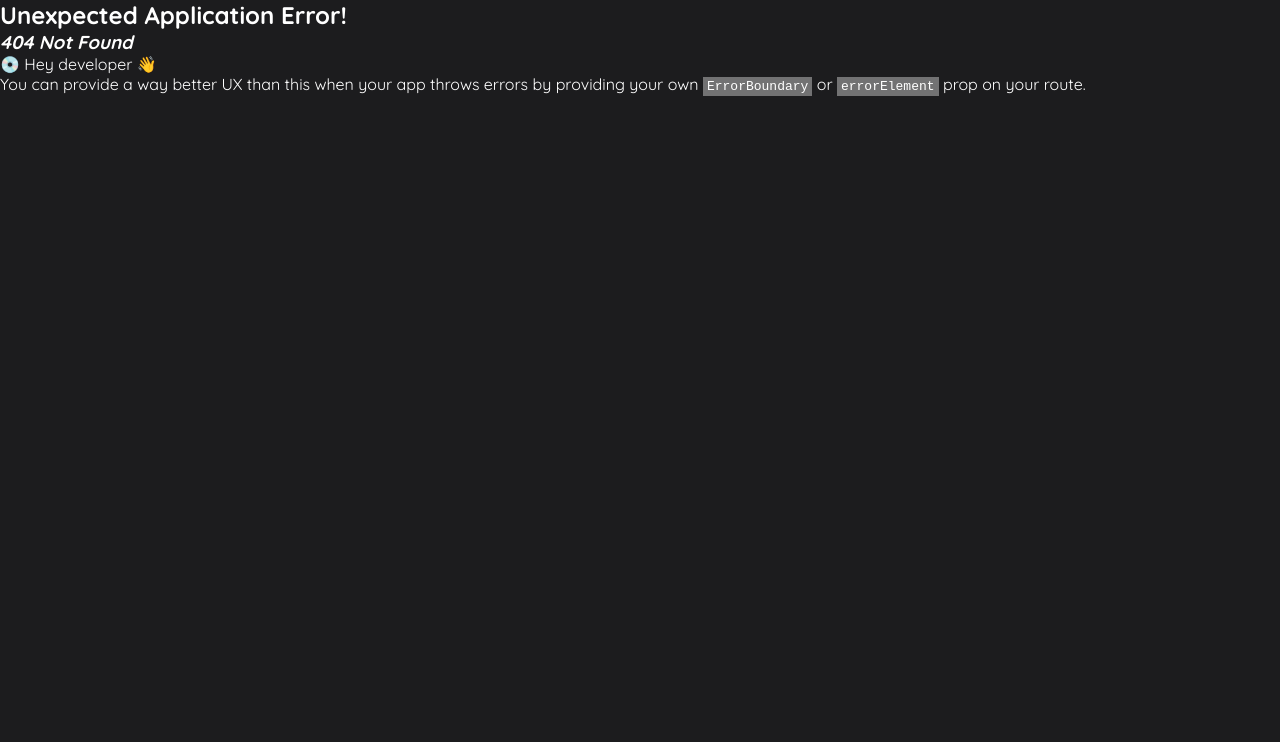
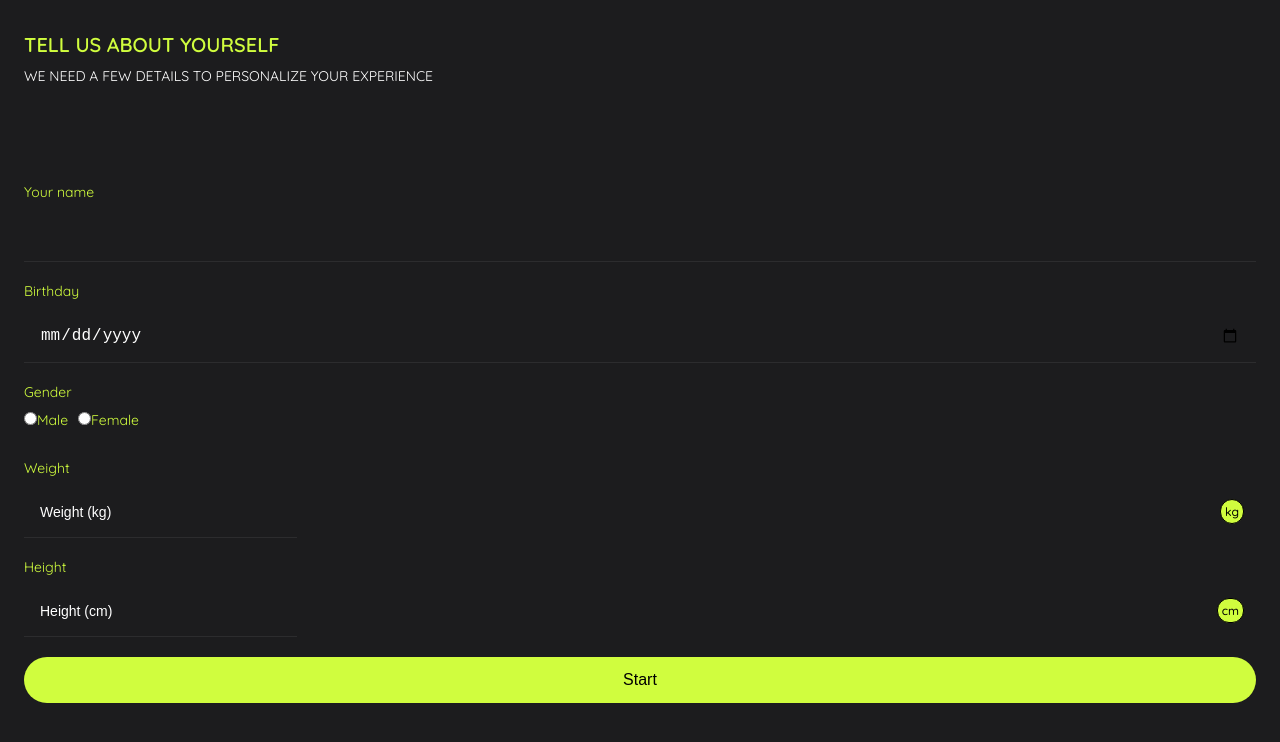
Before and after one commit to TackoBracko/crossfit-tracker-app-react-ts, a React (Vite) app: page /on-bording in a window 1280 px wide. Before the commit this address had no page. Shown: the top 742 px of the page. Built offline with nearby package versions, Linux system fonts and the light colour scheme.

Commit message:
Onbording page

```diff
--- a/src/App.tsx
+++ b/src/App.tsx
@@ -8,6 +8,7 @@ import {
 import Login from "./pages/Login";
 import Signup from "./pages/Sigup";
 import Home from "./pages/User/Home";
+import Onbording from "./pages/Sigup/Onbording";
 
 const router = createBrowserRouter(
   createRoutesFromElements(
@@ -15,6 +16,7 @@ const router = createBrowserRouter(
       <Route path="/" element={<Home />} />
       <Route path="log-in" element={<Login />} />
       <Route path="sign-up" element={<Signup />} />
+      <Route path="on-bording" element={<Onbording />} />
     </>
   )
 );
--- /dev/null
+++ b/src/pages/Sigup/Onbording/Onbording.module.css
@@ -0,0 +1,66 @@
+.setupHeader {
+  display: flex;
+  flex-direction: column;
+  padding: var(--p-gap);
+  margin-bottom: var(--m-base);
+  gap: var(--gap-sm);
+}
+
+.setupHeader h2 {
+  font-size: var(--font-xl);
+  font-weight: var(--font-semibold);
+  text-transform: uppercase;
+  color: var(--secondary-text);
+}
+
+.setupHeader p {
+  font-size: var(--font-sm);
+  font-weight: var(--font-normal);
+  color: var(--primary-text);
+  text-transform: uppercase;
+}
+
+.setupSection {
+  padding: var(--p-gap);
+}
+
+.setupInput {
+  margin-bottom: var(--m-sm);
+  margin-top: var(--m-xs);
+}
+
+.unitDiv {
+  display: flex;
+  position: relative;
+}
+
+.unitDiv input {
+  width: 100%;
+  padding-right: 50px;
+}
+
+.unit {
+  position: absolute;
+  right: 12px;
+  top: 50%;
+  font-size: var(--font-xs);
+  font-weight: var(--font-medium);
+  border: 1px solid;
+  border-radius: var(--rounded-xl);
+  background-color: #d0fd3e;
+  color: var(--tertiary-text);
+  padding: 4px;
+}
+
+.genderSelection {
+  display: flex;
+  align-items: center;
+  gap: var(--gap-sm);
+}
+
+.errorText {
+  color: var(--tertiary-btn-text);
+  font-weight: var(--font-normal);
+  font-size: var(--font-base);
+  text-align: center;
+}
--- /dev/null
+++ b/src/pages/Sigup/Onbording/index.tsx
@@ -0,0 +1,88 @@
+//import React from 'react'
+import classes from "./Onbording.module.css";
+import { Form } from "react-router-dom";
+import Input from "../../../components/Input";
+import Button from "../../../components/Button";
+
+export default function Onbording() {
+  return (
+    <>
+      <header className={classes.setupHeader}>
+        <h2>Tell us about yourself</h2>
+        <p>We need a few details to personalize your experience</p>
+      </header>
+
+      <section className={classes.setupSection}>
+        <Form>
+          {/*{setupInfoError ? <p>Please fill out all fields</p> : null}*/}
+
+          <div className={classes.setupInput}>
+            <Input
+              label="Your name"
+              name="name"
+              type="text"
+              //value={}
+              //onChange={}
+            />
+          </div>
+
+          <div className={classes.setupInput}>
+            <Input
+              label="Birthday"
+              name="birthday"
+              type="date"
+              //value={}
+              //onChange={}
+            />
+          </div>
+
+          <div className={`${classes.setupInput} ${classes.genderField}`}>
+            <label>Gender</label>
+            <div className={classes.genderSelection}>
+              <label className={classes.genderOption}>
+                <input type="radio" name="gender" value="Male" />
+                Male
+              </label>
+              <label className={classes.genderOption}>
+                <input type="radio" name="gender" value="Female" />
+                Female
+              </label>
+            </div>
+          </div>
+
+          <div className={classes.setupInput}>
+            <div className={classes.unitDiv}>
+              <Input
+                label="Weight"
+                type="number"
+                name="weight"
+                placeholder="Weight (kg)"
+                //value={}
+                //onChange={}
+              />
+              <span className={classes.unit}>kg</span>
+            </div>
+          </div>
+
+          <div className={classes.setupInput}>
+            <div className={classes.unitDiv}>
+              <Input
+                label="Height"
+                name="height"
+                type="number"
+                placeholder="Height (cm)"
+                //value={}
+                //onChange={}
+              />
+              <span className={classes.unit}>cm</span>
+            </div>
+          </div>
+
+          <Button variation="primary" type="submit">
+            Start
+          </Button>
+        </Form>
+      </section>
+    </>
+  );
+}
--- a/src/pages/Sigup/index.tsx
+++ b/src/pages/Sigup/index.tsx
@@ -45,10 +45,8 @@ export default function Signup() {
   return (
     <>
       <header className={classes.signupHeader}>
-        <h3>
-          Hello <span>new Member</span>
-        </h3>
-        <p>Enter your informations below or login </p>
+        <h3>Welcom!</h3>
+        <p>Get started by creating your profile</p>
       </header>
 
       <section className={classes.signupFormSection}>
```
Also changed, not shown: src/components/Input/index.tsx (+4 -4 lines).
